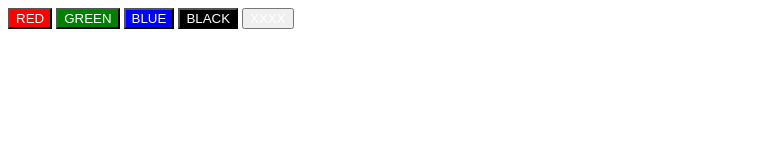
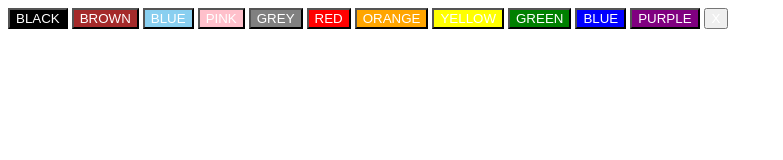
Before and after one commit to potatowagon/notepad, a plain HTML site: page index.html in a window 1280 px wide. Shown: the whole page, without its empty margins (0-783 px from the left). Drawn offline with Linux system fonts and the light colour scheme.

Commit message:
add more colours

```diff
--- a/index.html
+++ b/index.html
@@ -10,11 +10,18 @@
 <body>
     <canvas id="myCanvas"></canvas>
     <div id="menu">
+        <button type="button" class="box" id="black" onclick="changeColour(this.id)">BLACK</button>
+        <button type="button" class="box" id="brown" onclick="changeColour(this.id)">BROWN</button>
+        <button type="button" class="box" id="#89cff0" onclick="changeColour(this.id)">BLUE</button>
+        <button type="button" class="box" id="pink" onclick="changeColour(this.id)">PINK</button>
+        <button type="button" class="box" id="grey" onclick="changeColour(this.id)">GREY</button>
         <button type="button" class="box" id="red" onclick="changeColour(this.id)">RED</button>
+        <button type="button" class="box" id="orange" onclick="changeColour(this.id)">ORANGE</button>
+        <button type="button" class="box" id="yellow" onclick="changeColour(this.id)">YELLOW</button>
         <button type="button" class="box" id="green" onclick="changeColour(this.id)">GREEN</button>
         <button type="button" class="box" id="blue" onclick="changeColour(this.id)">BLUE</button>
-        <button type="button" class="box" id="black" onclick="changeColour(this.id)">BLACK</button>
-        <button type="button" class="box" id="clear" onclick="clean()">XXXX</button>
+        <button type="button" class="box" id="purple" onclick="changeColour(this.id)">PURPLE</button>
+        <button type="button" style="color: white" id="clear" onclick="clean()">X</button>
     </div>
     <script src="index.js"></script>
 </body>
--- a/index.js
+++ b/index.js
@@ -6,14 +6,13 @@ canvas.style.position = "absolute";
 var menu = document.getElementById("menu");
 menu.style.position = "absolute";
 
-var red = document.getElementById("red");
-red.style.backgroundColor = "red";
-var green = document.getElementById("green");
-green.style.backgroundColor = "green";
-var blue = document.getElementById("blue");
-blue.style.backgroundColor = "blue";
-var black = document.getElementById("black");
-black.style.backgroundColor = "black";
+function loadColourOptions() {
+  var boxes = document.getElementsByClassName("box");
+  for (let element of boxes) {
+    element.style.backgroundColor = element.id;
+  }
+}
+loadColourOptions();
 
 var PEN_COLOUR = 'black'
 
```
